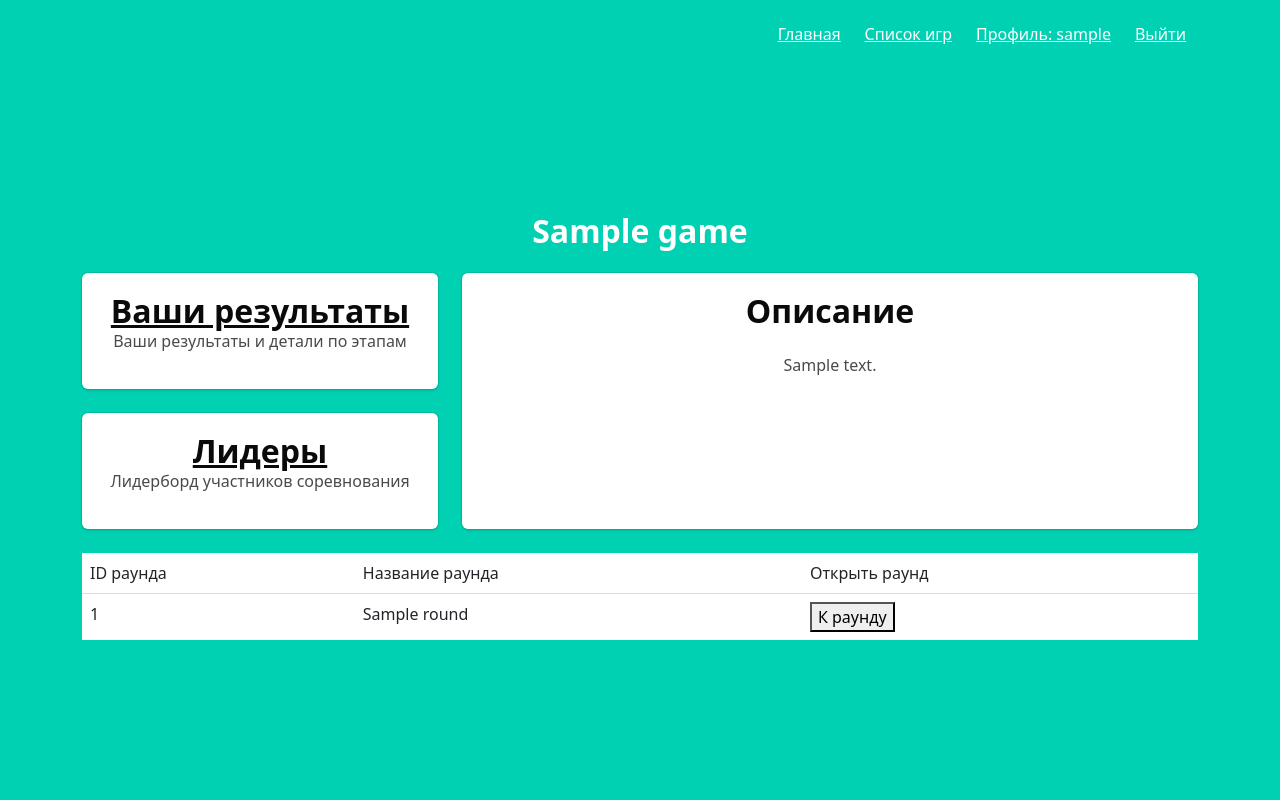
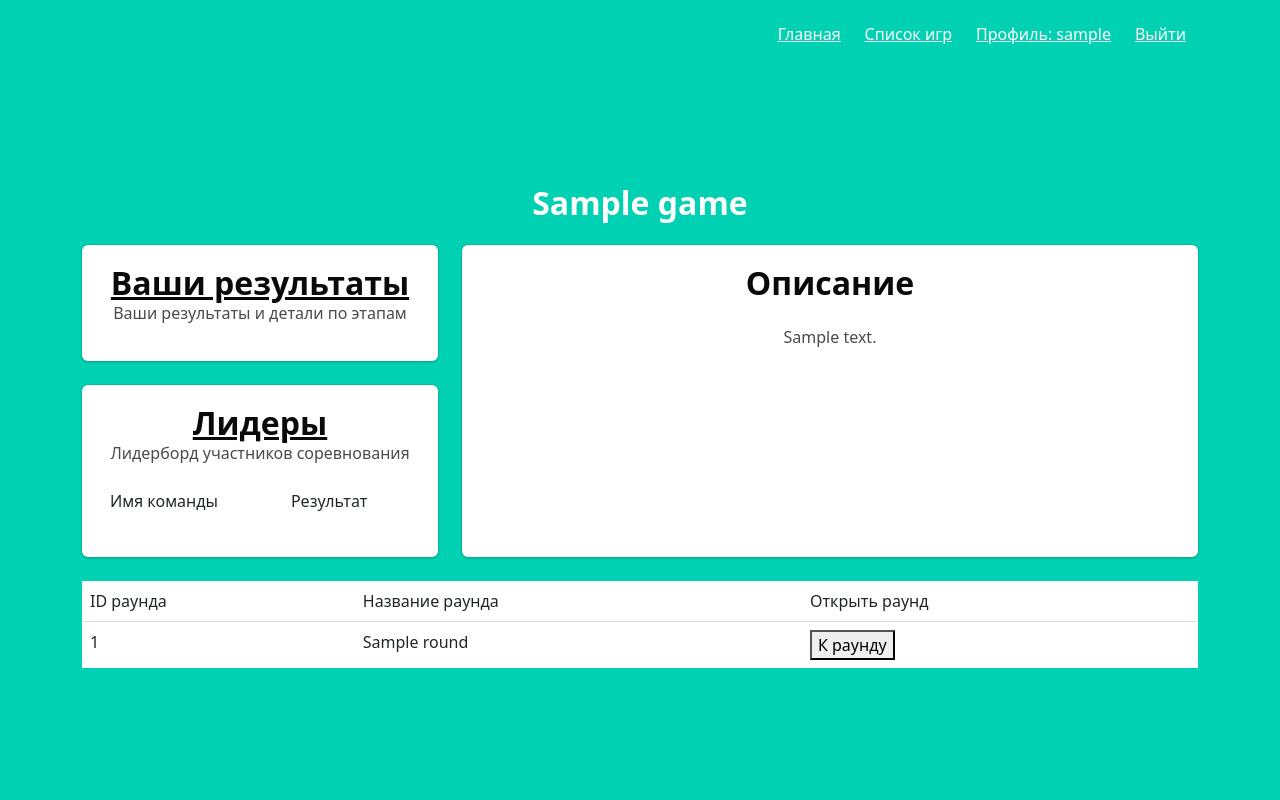
Before and after one commit to Falconwatch/BankingBattle, a Django app: page /game/1/ in a window 1280 px wide. Run offline with Django 3.2, Linux system fonts and the light colour scheme; a user stored in the database is signed in; tables that the repository leaves empty hold one stand-in row (values such as "Sample post"); some libraries are stand-ins or nearby versions.

Commit message:
Отрисовка лидерборда в шаблоне

```diff
--- a/banking_battle/templates/battle/game.html
+++ b/banking_battle/templates/battle/game.html
@@ -14,6 +14,19 @@
     <div class="tile is-child box">
       <a class="title has-text-black" href="{% url 'battle:leaders'%}">Лидеры</a>
       <p>Лидерборд участников соревнования</p>
+      <table class="table">
+        <tr>
+          <td>Имя команды</td>
+          <td>Результат</td>
+        </tr>
+        {% for leader in leaders%}
+          <tr>
+            <td>{{leader.name}}</td>
+            <td>{{leader.result}}</td>
+          </tr>
+        {%endfor%}
+      </table>
+
     </div>
   </div>
   <div class="tile is-parent">
```
